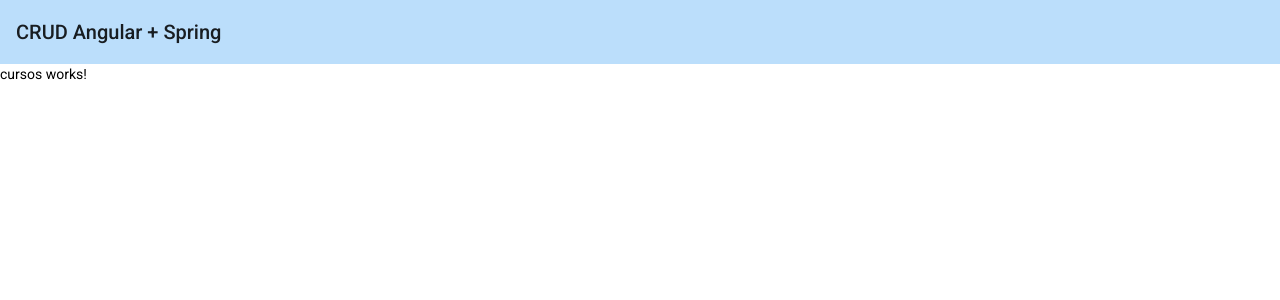
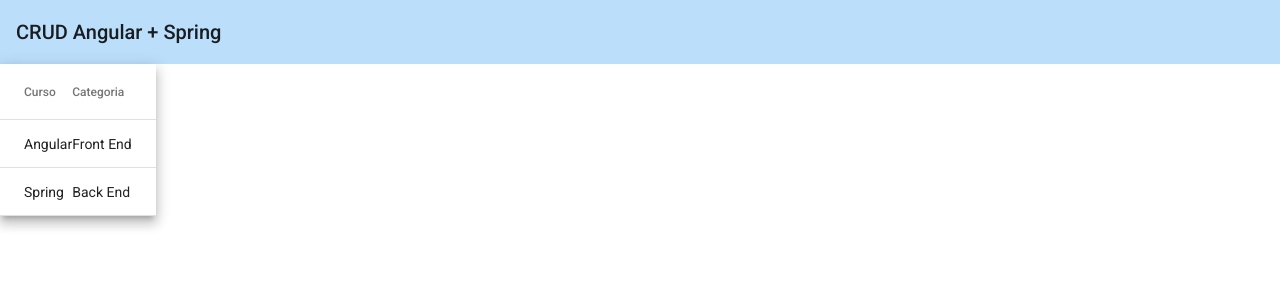
Before and after one commit to marcosolive/crud-angular, an Angular app: page /cursos in a window 1280 px wide. Shown: the top 300 px of the page. Built offline with nearby package versions, Linux system fonts and the light colour scheme.

Commit message:
criado tabela para listar cursos

```diff
--- a/src/app/cursos/cursos.module.ts
+++ b/src/app/cursos/cursos.module.ts
@@ -1,5 +1,6 @@
+import { CommonModule } from '@angular/common';
 import { NgModule } from '@angular/core';
-import { CommonModule } from '@angular/common';
+import { MatTableModule } from '@angular/material/table';
 
 import { CursosRoutingModule } from './cursos-routing.module';
 import { CursosComponent } from './cursos/cursos.component';
@@ -11,7 +12,8 @@
   ],
   imports: [
     CommonModule,
-    CursosRoutingModule
+    CursosRoutingModule,
+    MatTableModule
   ]
 })
 export class CursosModule { }
--- a/src/app/cursos/cursos/cursos.component.html
+++ b/src/app/cursos/cursos/cursos.component.html
@@ -1 +1,32 @@
-<p class="teste">cursos works!</p>
+<table mat-table [dataSource]="cursos" class="mat-elevation-z8">
+
+  <!--- Note that these columns can be defined in any order.
+        The actual rendered columns are set as a property on the row definition" -->
+
+  <!-- Position Column -->
+  <ng-container matColumnDef="nome">
+    <th mat-header-cell *matHeaderCellDef> Curso </th>
+    <td mat-cell *matCellDef="let element"> {{element.nome}} </td>
+  </ng-container>
+
+  <!-- Name Column -->
+  <ng-container matColumnDef="categoria">
+    <th mat-header-cell *matHeaderCellDef> Categoria </th>
+    <td mat-cell *matCellDef="let element"> {{element.categoria}} </td>
+  </ng-container>
+
+  <!-- Weight Column -->
+  <!-- <ng-container matColumnDef="weight">
+    <th mat-header-cell *matHeaderCellDef> Weight </th>
+    <td mat-cell *matCellDef="let element"> {{element.weight}} </td>
+  </ng-container> -->
+
+  <!-- Symbol Column -->
+ <!--  <ng-container matColumnDef="symbol">
+    <th mat-header-cell *matHeaderCellDef> Symbol </th>
+    <td mat-cell *matCellDef="let element"> {{element.symbol}} </td>
+  </ng-container> -->
+
+  <tr mat-header-row *matHeaderRowDef="displayedColumns"></tr>
+  <tr mat-row *matRowDef="let row; columns: displayedColumns;"></tr>
+</table>
--- a/src/app/cursos/cursos/cursos.component.ts
+++ b/src/app/cursos/cursos/cursos.component.ts
@@ -1,3 +1,4 @@
+import { Cursos } from './models/Cursos';
 import { Component, OnInit } from '@angular/core';
 
 @Component({
@@ -7,7 +8,15 @@
 })
 export class CursosComponent implements OnInit {
 
-  constructor() { }
+  cursos: Cursos[];
+  displayedColumns = ['nome','categoria'];
+
+  constructor() {
+    this.cursos = [
+      {_id:'1',nome:'Angular',categoria:'Front End'},
+      {_id:'2',nome:'Spring',categoria:'Back End'}
+    ];
+   }
 
   ngOnInit(): void {
   }
--- /dev/null
+++ b/src/app/cursos/cursos/models/Cursos.ts
@@ -0,0 +1,6 @@
+export interface Cursos {
+  _id: string,
+  nome: string,
+  categoria:string,
+
+}
```
